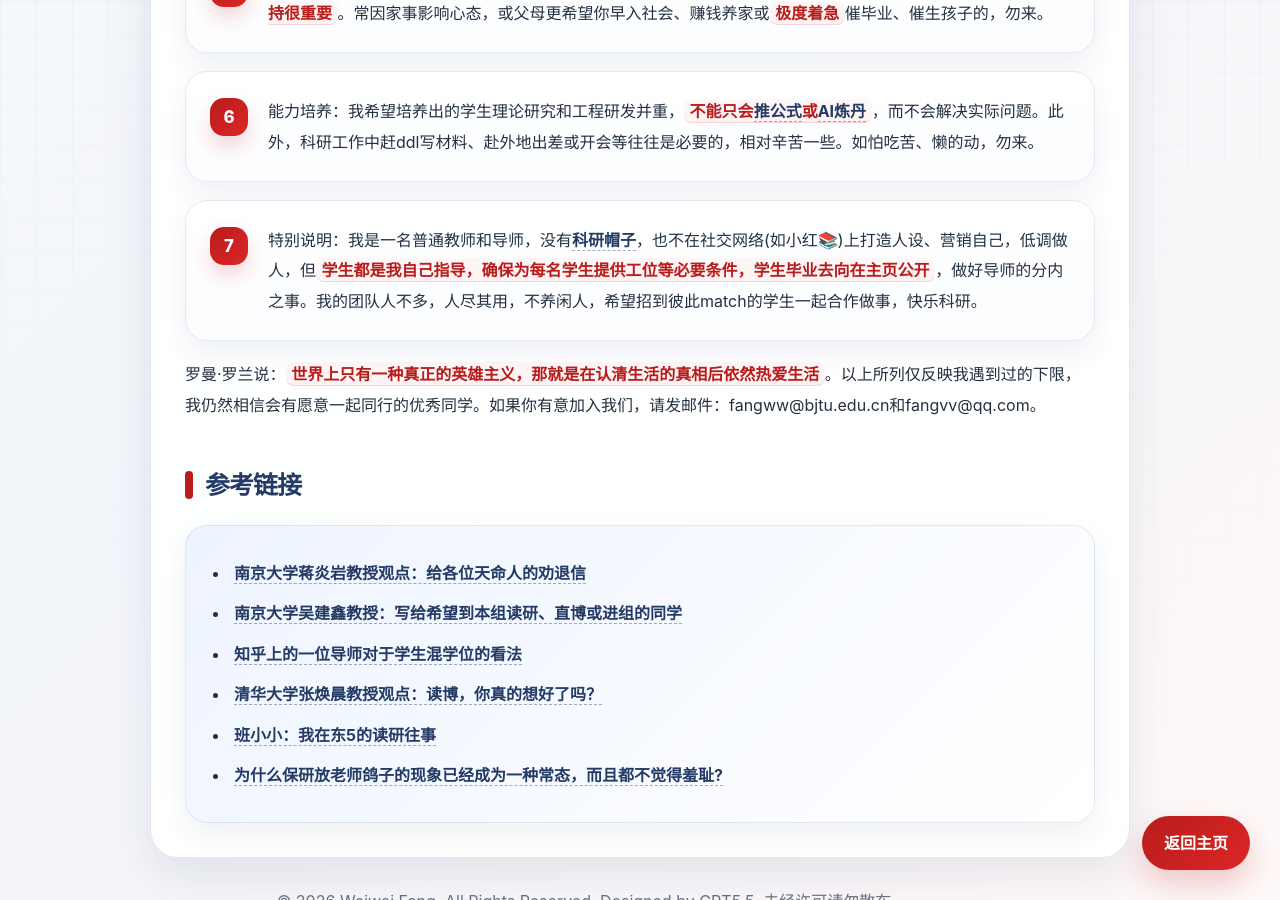
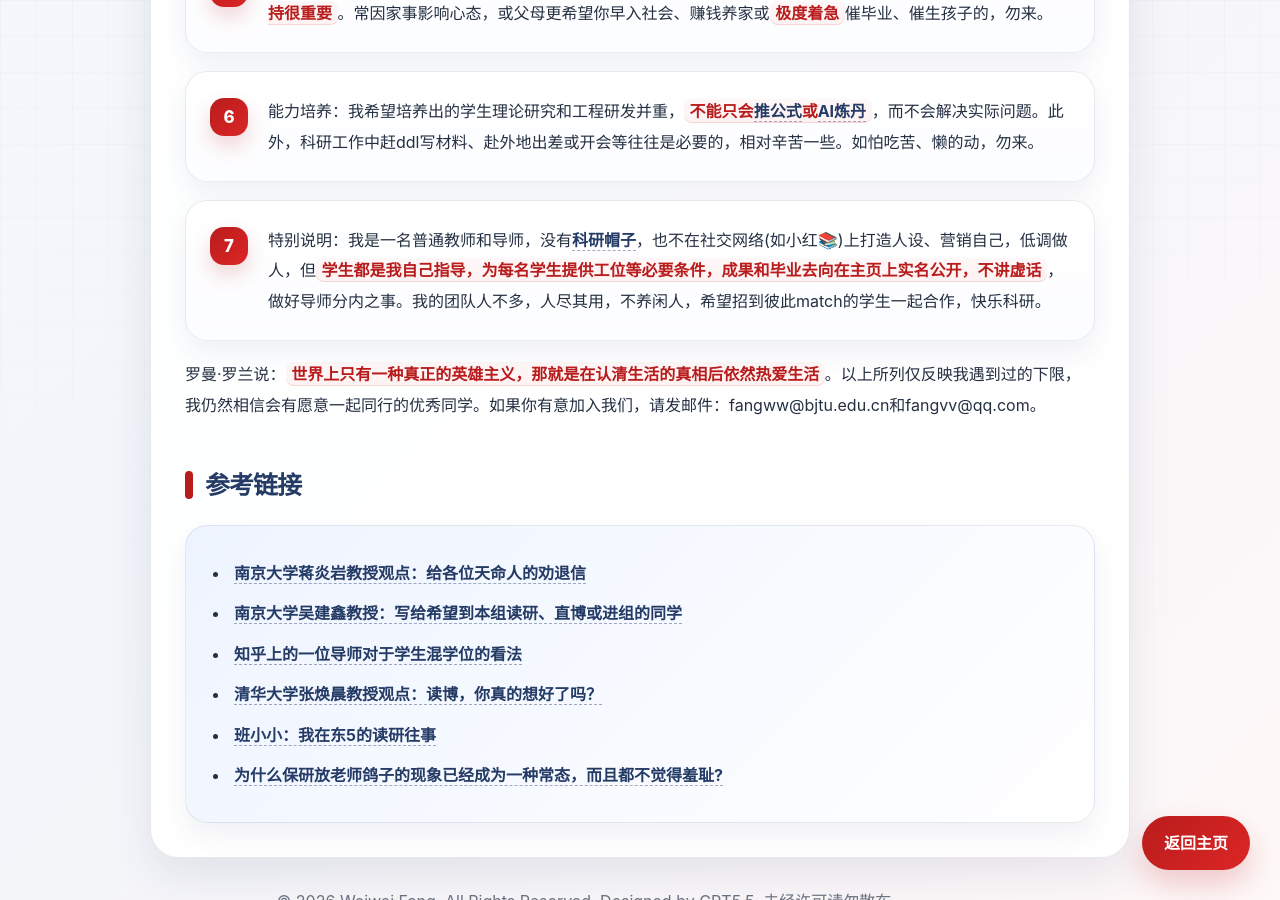
Before and after one commit to fangvv/Homepage, a Jekyll site: the page faq2.html, which Jekyll copies as it is, in a window 1280 px wide and 900 px high, scrolled down 1019 px. Built offline with Jekyll 4.4.1, drawn with Linux system fonts in a browser that asks for light colours; comment, search, counter and statistics services are not loaded.

Commit message:
update faq2

```diff
--- a/faq2.html
+++ b/faq2.html
@@ -351,7 +351,7 @@ AI隐私安全, AI Privacy
                 <li>热爱专业：希望你是因热爱而选择计算机专业，而不仅仅将成功上研或延迟就业作为目标，<strong>没有兴趣和自驱力做不好研究</strong>，混日子混学位最终师生都<a href="https://www.zhihu.com/question/429059603" target="_blank">受罪</a>。此外，学院规定<strong>推免生要过机试</strong>，如不会算法编程，几乎进不来。如果你不愿动脑而是<strong>极度依赖大模型</strong>来完成课程作业和研究任务，对什么都提不起兴趣或只想糊弄对付，勿来。</li>
                 <li>家庭支持：攻读博士往往存在很多<a href="https://www.zhihu.com/question/59323074" target="_blank">客观不确定性因素</a>，除了<strong>学生内心强大、坚持努力</strong>以外，<strong>家庭和睦与父母支持很重要</strong>。常因家事影响心态，或父母更希望你早入社会、赚钱养家或<strong>极度着急</strong>催毕业、催生孩子的，勿来。</li>
                 <li>能力培养：我希望培养出的学生理论研究和工程研发并重，<strong>不能只会<a href="https://www.zhihu.com/question/430862162" target="_blank">推公式</a>或<a href="https://www.zhihu.com/question/537342945" target=blank>AI炼丹</a></strong>，而不会解决实际问题。此外，科研工作中赶ddl写材料、赴外地出差或开会等往往是必要的，相对辛苦一些。如怕吃苦、懒的动，勿来。</li>
-                <li>特别说明：我是一名普通教师和导师，没有<a href="https://www.zhihu.com/question/305278806/answer/3124779165" target="_blank">科研帽子</a>，也不在社交网络(如小红📚)上打造人设、营销自己，低调做人，但<strong>学生都是我自己指导，确保为每名学生提供工位等必要条件，学生毕业去向在主页公开</strong>，做好导师的分内之事。我的团队人不多，人尽其用，不养闲人，希望招到彼此match的学生一起合作做事，快乐科研。</li>
+                <li>特别说明：我是一名普通教师和导师，没有<a href="https://www.zhihu.com/question/305278806/answer/3124779165" target="_blank">科研帽子</a>，也不在社交网络(如小红📚)上打造人设、营销自己，低调做人，但<strong>学生都是我自己指导，为每名学生提供工位等必要条件，成果和毕业去向在主页上实名公开，不讲虚话</strong>，做好导师分内之事。我的团队人不多，人尽其用，不养闲人，希望招到彼此match的学生一起合作，快乐科研。</li>
             </ol>
 
             <p>
```
